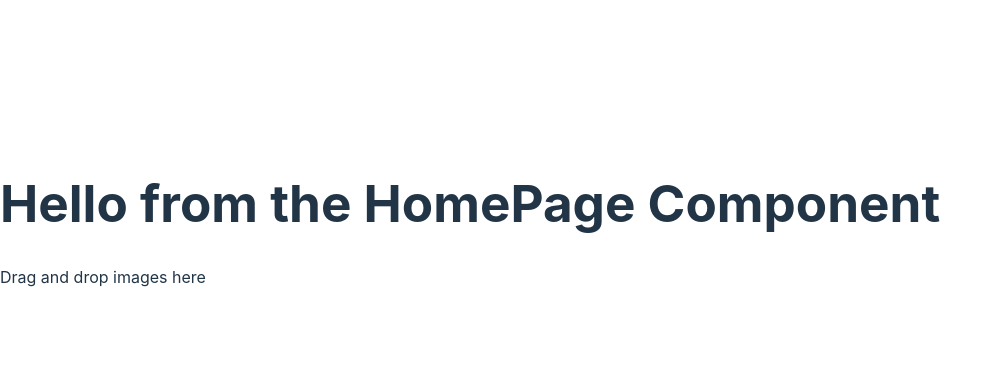
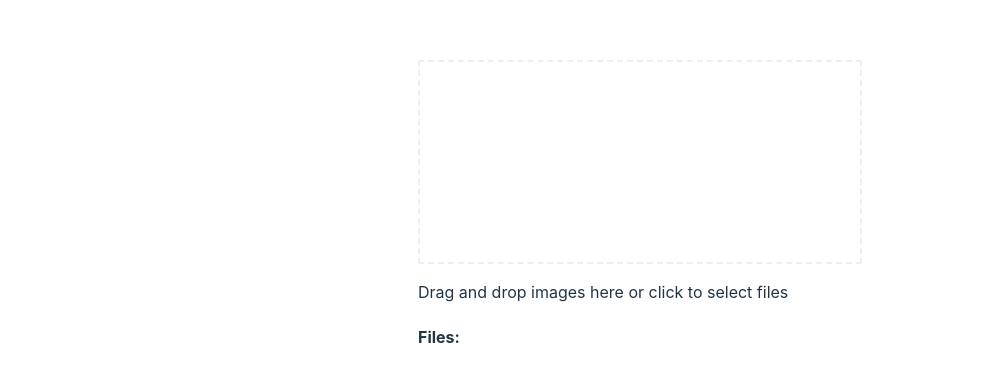
Before and after one commit to Andrefe91/project_poseSketch, a React (Vite) app: page / in a window 1280 px wide. Shown: the part 185-566 px from the top of the page, without its empty margins (0-1002 px from the left). Built offline with nearby package versions, Linux system fonts and the light colour scheme.

Commit message:
setup for DropZone in HomePage

```diff
--- a/src/Components/DropZone/DropZone.jsx
+++ b/src/Components/DropZone/DropZone.jsx
@@ -1,20 +1,94 @@
 //Modules
-import React, { useCallback } from "react";
+import React, { useCallback, useMemo } from "react";
 import { useDropzone } from "react-dropzone";
 //CSS
-import "./dropzone.css"
+import "./dropzone.css";
+
+const baseStyle = {
+	display: "flex",
+	flexDirection: "column",
+	alignItems: "center",
+	padding: "20px",
+	borderWidth: 2,
+	borderRadius: 2,
+	borderColor: "#eeeeee",
+	borderStyle: "dashed",
+	// backgroundColor: "#fafafa",
+	color: "#bdbdbd",
+	transition: "border .3s ease-in-out",
+};
+
+const activeStyle = {
+	borderColor: "#2196f3",
+};
+
+const acceptStyle = {
+	borderColor: "#00e676",
+};
+
+const rejectStyle = {
+	borderColor: "#ff1744",
+};
 
 export default function DropZone() {
-    const onDrop = useCallback(acceptedFiles => {
-        console.log("Received files:", acceptedFiles);
-    }, [])
+	const onDrop = useCallback((acceptedFiles, fileRejections) => {
+		console.log("Accepted files:", acceptedFiles);
+		console.log("Rejected files:", fileRejections);
+	});
 
-    const { getRootProps, getInputProps } = useDropzone({onDrop})
+	const {
+		getRootProps,
+		getInputProps,
+		isDragActive,
+		isDragAccept,
+		isDragReject,
+		acceptedFiles,
+		fileRejections,
+	} = useDropzone({
+		onDrop,
+		accept: {
+			"image/*": [".jpeg", ".png"],
+		},
+	});
 
-    return (
-        <div {...getRootProps()}>
-            <input {...getInputProps()} />
-            <div>Drag and drop images here</div>
-        </div>
-    )
+	const style = useMemo(
+		() => ({
+			...baseStyle,
+			...(isDragActive ? activeStyle : {}),
+			...(isDragAccept ? acceptStyle : {}),
+			...(isDragReject ? rejectStyle : {}),
+		}),
+		[isDragActive, isDragReject, isDragAccept],
+	);
+    console.log(acceptedFiles);
+    console.log(fileRejections);
+
+	return (
+		<section>
+			<div {...getRootProps({ style })} className="test">
+				<input {...getInputProps()} />
+			</div>
+
+			<div>
+				{isDragAccept && <p>All files are valid</p>}
+				{isDragReject && <p>Some files are not images (.png or .jpg)</p>}
+				{!isDragActive && (
+					<p>Drag and drop images here or click to select files</p>
+				)}
+			</div>
+
+			<aside>
+				<h4>Files:</h4>
+				<ul>
+                    {acceptedFiles.length > 0 && (
+                        <li>{acceptedFiles.length} images are loaded and valid</li>
+                    )}
+
+                    {fileRejections.length > 0 && (
+                        <li>{fileRejections.length} files are not valid (only PNG and JPG are allowed)</li>
+                    )}
+                </ul>
+			</aside>
+		</section>
+	);
 }
--- a/src/Components/DropZone/dropzone.css
+++ b/src/Components/DropZone/dropzone.css
@@ -0,0 +1,30 @@
+.baseStyle {
+    display: 'flex';
+    flex-direction: 'column';
+    align-items: 'center';
+    padding: '20px';
+    border-width: 2;
+    border-radius: 2;
+    border-color: '#eeeeee';
+    border-style: 'dashed';
+    background-color: '#fafafa';
+    color: '#bdbdbd';
+    transition: 'border .3s ease-in-out'
+}
+
+.activeStyle {
+    border-color: #2196f3;
+}
+
+.acceptStyle {
+    border-color: #00e676;
+}
+
+.rejectStyle {
+    border-color: #ff1744;
+}
+
+.test {
+    width: 25rem;
+    height: 10rem;
+}
--- a/src/Components/HomePage/HomePage.jsx
+++ b/src/Components/HomePage/HomePage.jsx
@@ -2,14 +2,13 @@
 import React from "react";
 //Components
 import DropZone from "../DropZone/DropZone";
+//Css
+import "./homepage.css"
 
 export default function HomePage () {
     return (
-        <>
-            <h1>Hello from the HomePage Component</h1>
+        <div className="container">
             <DropZone />
-        </>
+        </div>
     )
 }
-
-// https://www.digitalocean.com/community/tutorials/react-react-dropzone
--- /dev/null
+++ b/src/Components/HomePage/homepage.css
@@ -0,0 +1,7 @@
+.container {
+    width: 100vw;
+    height: 100vh;
+    display: flex;
+    justify-content: center;
+    align-items: center;
+}
```
